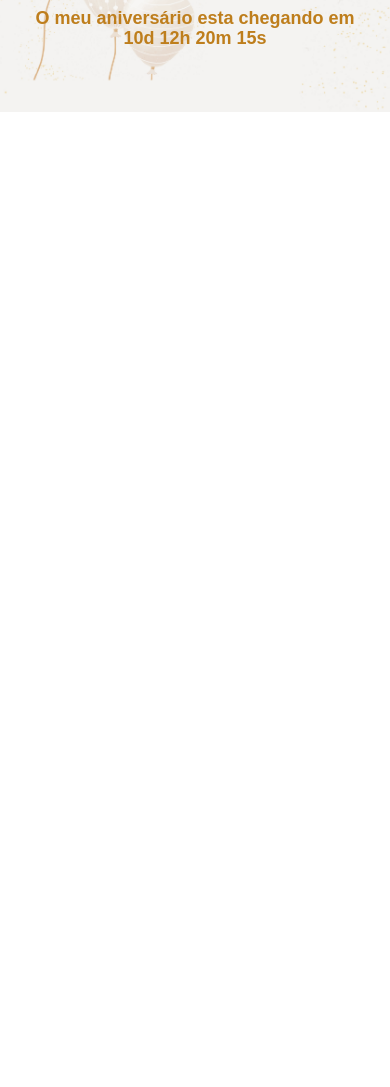
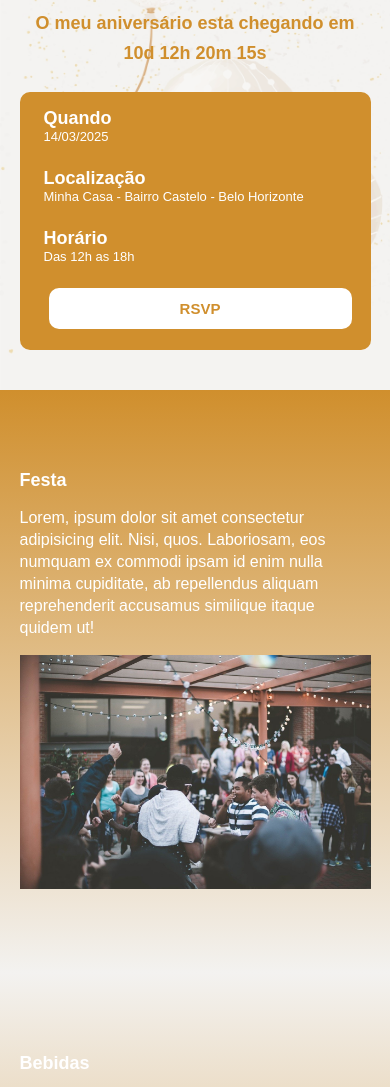
Before and after one commit to PriscillaBarbosa/pagina_aniversario, a website built with Parcel: page src/index.html in a window 390 px wide. Shown: the part 176-1263 px from the top of the page. Before the commit the page ends 844 px from the top, so only its background shows below. Built offline with nearby package versions, Linux system fonts and the light colour scheme; a web font is replaced by a local one.

Commit message:
organizando as sections

```diff
--- a/src/index.html
+++ b/src/index.html
@@ -16,8 +16,74 @@
             <p class="hero__text">
                 O meu aniversário esta chegando em 10d 12h 20m 15s
             </p>
+            <div class="infos-bar">
+                <ul class="infos-bar__infos">
+                    <li class="infos-bar__infos__item">
+                        <b>Quando</b>
+                        14/03/2025
+                    </li>
+                    <li class="infos-bar__infos__item">
+                        <b>Localização</b>
+                        Minha Casa - Bairro Castelo - Belo Horizonte
+                    </li>
+                    <li class="infos-bar__infos__item">
+                        <b>Horário</b>
+                        Das 12h as 18h
+                    </li>
+                </ul>
+                <a href="#" class="button button--primary">
+                    RSVP
+                </a>
+            </div>
         </div>
     </header>
+    <section class="party party--festa">
+        <div class="container">
+            <div class="party__details">
+                <h2 class="party__details__title">Festa</h2>
+                <p class="party__details__description">
+                    Lorem, ipsum dolor sit amet consectetur adipisicing elit. Nisi, quos. Laboriosam, eos numquam ex commodi ipsam id enim nulla minima cupiditate, ab repellendus aliquam reprehenderit accusamus similique itaque quidem ut!
+                </p>
+            </div>
+            <img class="party__img" src="./images/festa.jpg" alt="festa">
+        </div>
+    </section>
+
+        <section class="party party--salgadinhos">
+        <div class="container">
+            <div class="party__details">
+                <h2 class="party__details__title">Bebidas</h2>
+                <p class="party__details__description">
+                    Lorem, ipsum dolor sit amet consectetur adipisicing elit. Nisi, quos. Laboriosam, eos numquam ex commodi ipsam id enim nulla minima cupiditate, ab repellendus aliquam reprehenderit accusamus similique itaque quidem ut!
+                </p>
+            </div>
+            <img class="party__img" src="./images/bebidas.jpg" alt="bebidas">
+        </div>
+    </section>
+
+    <section class="party party--bebidas">
+        <div class="container">
+            <div class="party__details">
+                <h2 class="party__details__title">Bebidas</h2>
+                <p class="party__details__description">
+                    Lorem, ipsum dolor sit amet consectetur adipisicing elit. Nisi, quos. Laboriosam, eos numquam ex commodi ipsam id enim nulla minima cupiditate, ab repellendus aliquam reprehenderit accusamus similique itaque quidem ut!
+                </p>
+            </div>
+            <img class="party__img" src="./images/bebidas.jpg" alt="bebidas">
+        </div>
+    </section>
+
+    <section class="party party--docinhos">
+        <div class="container">
+            <div class="party__details">
+                <h2 class="party__details__title">Bebidas</h2>
+                <p class="party__details__description">
+                    Lorem, ipsum dolor sit amet consectetur adipisicing elit. Nisi, quos. Laboriosam, eos numquam ex commodi ipsam id enim nulla minima cupiditate, ab repellendus aliquam reprehenderit accusamus similique itaque quidem ut!
+                </p>
+            </div>
+            <img class="party__img" src="./images/bebidas.jpg" alt="bebidas">
+        </div>
+    </section>
 
 
     <script src="scripts/main.js"></script>
--- a/src/styles/_hero.scss
+++ b/src/styles/_hero.scss
@@ -1,3 +1,5 @@
+@use 'variables';
+
 .hero {
     padding-top: 64px;
     padding-bottom: 100px;
@@ -5,6 +7,7 @@
     background-repeat: no-repeat;
     background-size: cover;
     position: relative;
+    color: variables.$bege2;
 
     .container {
         position: relative;
@@ -16,7 +19,7 @@
         left: 0;
         width: 100%;
         height: 100%;
-        background-color: #e4e0d9;
+        background-color: variables.$opacidade;
         content: '';
         opacity: 0.3;
 
@@ -43,7 +46,17 @@
 
         &__text {
             font-size: 18px;
-            line-height: 20px;
+            line-height: 27px;
+            margin: 24px 0;
+        }
+    }
+
+    @media (max-width: 1024px) {
+        padding: 40px 0;
+
+        &__text {
+            font-size: 18px;
+            line-height: 30px;
             margin: 24px 0;
         }
     }
--- /dev/null
+++ b/src/styles/_party.scss
@@ -0,0 +1,58 @@
+@use 'variables';
+
+.party {
+    padding: 80px 0;
+
+    &--festa {
+        background-image: linear-gradient( variables.$bege2, variables.$bege1);
+        color: variables.$textColor1;
+    }
+
+    &--salgadinhos {
+        background-image: linear-gradient( variables.$bege1, variables.$bege2);
+    }
+
+
+    .container {
+        display: flex;
+    }
+
+    &__img {
+        max-width: 360px;
+    }
+
+    &__details {
+        margin-right: 40px;
+        &__title {
+            font-size: 18px;
+            font-weight: bold;
+            margin-bottom: 16px;
+            color:white;
+            }
+
+        &__description {
+            font-size: 16px;
+            line-height: 22px;
+            color: white;
+        }
+    }
+
+    @media (max-width: 640px) {
+        .container {
+            display: block;
+        }
+
+        &__img {
+            width: 100%;
+        }
+
+        &__details {
+            margin-right: 0;
+            margin-bottom: 16px;
+        }
+    }
+
+    @media (max-width: 1024px) {
+
+    }
+}
--- /dev/null
+++ b/src/styles/_variables.scss
@@ -0,0 +1,7 @@
+$textColor1: #fff;
+$textColor2:#d08f2d;
+
+$bege1: #f3f2f0;
+$bege2: #d08f2d;
+
+$opacidade: #e4e0d9;
--- /dev/null
+++ b/src/styles/components/_buttons.scss
@@ -0,0 +1,32 @@
+@use '../variables';
+
+.button {
+    padding: 12px;
+    font-size: 18px;
+    font-weight: bold;
+    text-decoration: none;
+    text-align: center;
+    justify-content: center;
+
+    &--primary {
+        color: variables.$bege2;
+        background-color: variables.$textColor1;
+        border-radius: 10px;
+    }
+
+    @media (max-width: 640px) {
+        display: block;
+        width: 100%;
+    }
+
+    @media (max-width: 1024px) {
+        font-size: 15px;
+        display: flex;
+        align-items: center;
+
+        &--primary {
+            margin: 5px;
+        }
+
+    }
+}
--- /dev/null
+++ b/src/styles/components/_infos_bar.scss
@@ -0,0 +1,48 @@
+@use '../variables';
+
+.infos-bar {
+    padding: 16px 24px;
+    background-color: variables.$bege2;
+    border-radius: 10px;
+    display: flex;
+    justify-content: space-between;
+    white-space: nowrap;
+
+    &__infos {
+        display: flex;
+        gap: 40px;
+
+        &__item {
+            font-size: 14px;
+            color: variables.$textColor1;
+
+            b {
+                font-size: 18px;
+                display: block;
+                color: variables.$textColor1;
+            }
+        }
+    }
+
+    @media (max-width: 640px) {
+        display: block;
+
+        &__infos {
+            display: block;
+
+            &__item {
+                margin-bottom: 24px;
+            }
+        }
+    }
+
+    @media (max-width: 1024px) {
+        &__infos {
+            gap: 20px;
+
+            &__item {
+                font-size: 13px;
+            }
+        }
+    }
+}
--- a/src/styles/main.scss
+++ b/src/styles/main.scss
@@ -1,11 +1,16 @@
 @use 'hero';
+@use 'components/infos_bar';
+@use 'components/buttons';
+@use 'party';
+@use 'variables';
 
 * {
     margin: 0;
     padding: 0;
     box-sizing: border-box;
     font-family: "Playwrite AU NSW", sans-serif;
-    color: #be7e1c;
+
+    list-style: none;
 }
 
 .container {
```
Also changed, not shown: src/images/banner.jpg (deleted), src/images/banner_hero.jpg (deleted), src/images/bebidas.jpg, src/images/docinhos.jpg (deleted), src/images/eu.jpg (deleted), src/images/presente.jpg (deleted).
